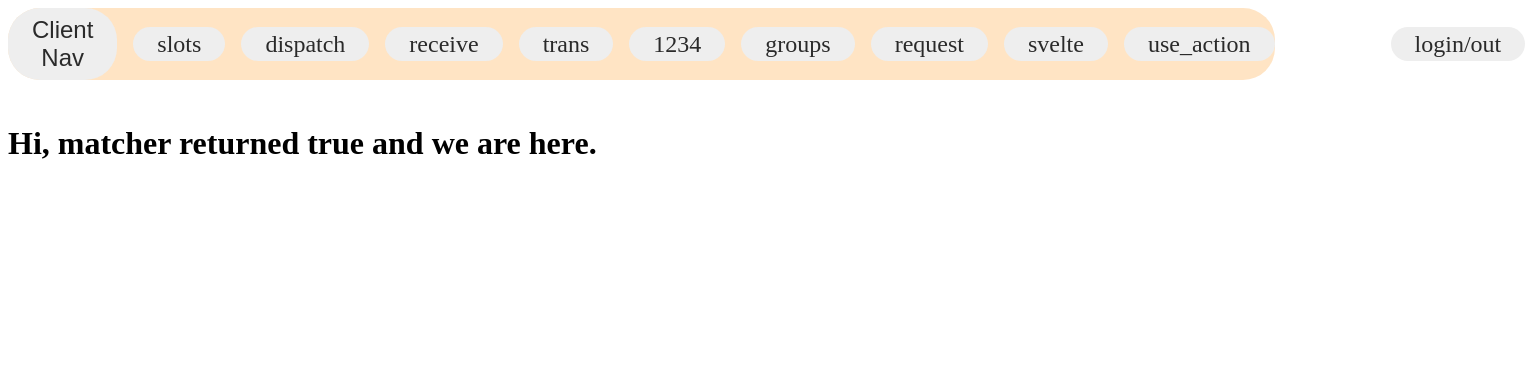
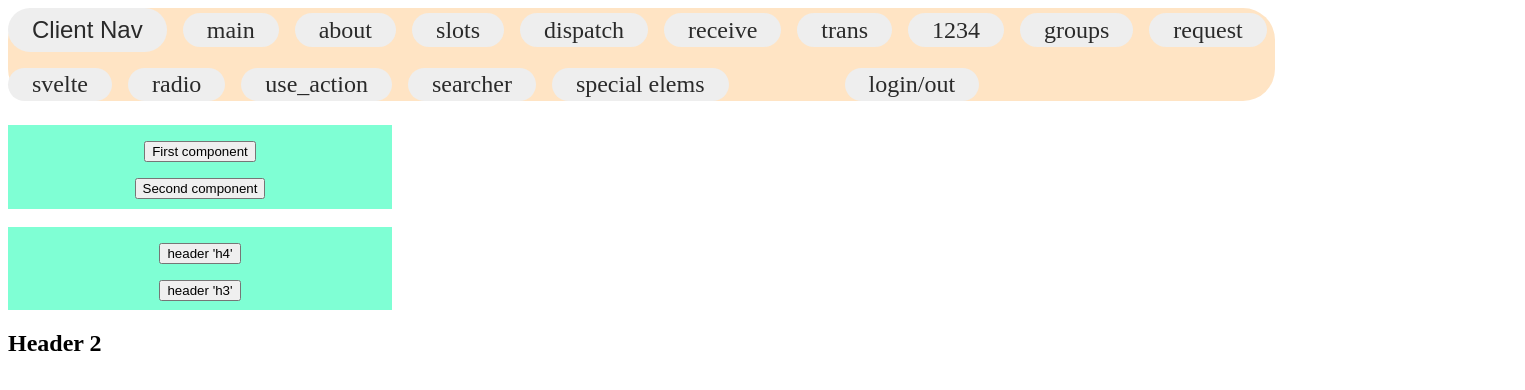
Before and after one commit to Waldemar-00/Svelte-Sveltekit, a SvelteKit app: page /special in a window 1280 px wide. Shown: the top 390 px of the page, 1525 px wide, since content can reach past the window. Built offline with nearby package versions, Linux system fonts and the light colour scheme.

Commit message:
svelte:component, svelte:element.

```diff
--- a/src/routes/+layout.svelte
+++ b/src/routes/+layout.svelte
@@ -16,8 +16,8 @@
 
 <nav style="--toggle:{toggle}; --pointer:{disabled}">
 	<button class="spred" on:click={toggleDisplay}>Client Nav</button>
-	<!-- <a href="/">main</a>
-	<a href="/about/?size=43">about</a> -->
+	<a href="/">main</a>
+	<a href="/about/?size=43">about</a>
 	<a href="/slots">slots</a>
 	<a href="/dispatch">dispatch</a>
 	<a href="/receive">receive</a>
@@ -26,9 +26,10 @@
 	<a href="/groups">groups</a>
 	<a href="/request">request</a>
 	<a href="/svelte">svelte</a>
-	<!-- <a href="/radio">radio</a> -->
+	<a href="/radio">radio</a>
 	<a href="/use_action">use_action</a>
-	<!-- <a href="/searcher">searcher</a> -->
+	<a href="/searcher">searcher</a>
+	<a href="/special">special elems</a>
 	<a href="/login" class="login">login/out</a>
 </nav>
 <slot></slot>
@@ -50,6 +51,7 @@
 	nav {
 		display: inline-flex;
 		align-items: center;
+		flex-wrap: wrap;
 		gap: 1rem;
 		position: relative;
 		left: 0;
--- a/src/routes/slots/nameslots/+page.svelte
+++ b/src/routes/slots/nameslots/+page.svelte
@@ -24,7 +24,7 @@
 	<h2 slot="footer" let:footer>{footer}</h2>
 </ContentPattern>
 <!--How it does work???????????????????-->
-<ul>
+<!-- <ul>
 	{#each notes as note, index (self.crypto.randomUUID())}
 		<li>
 			{#if Array.isArray(note)}
@@ -36,8 +36,8 @@
 			{/if}
 		</li>
 	{/each}
-	<!--How it does work???????????????????-->
-</ul>
+</ul> -->
+<!--How it does work???????????????????-->
 
 <!-- {#if count > 0}
 	<h2>counting down... {count}</h2>
--- /dev/null
+++ b/src/routes/special/+page.svelte
@@ -0,0 +1,48 @@
+<script>
+	// @ts-nocheck
+
+	import FirstElem from './FirstElem.svelte';
+	import SecondElem from './SecondElem.svelte';
+	import { onMount, afterUpdate } from 'svelte';
+	let component;
+	function toggleComponent(num) {
+		num % 2 === 0 ? (component = SecondElem) : (component = FirstElem);
+	}
+	let tag = 'h2';
+	// let tag;
+	function toggleElement(num) {
+		num % 2 === 0 ? (tag = 'h3') : (tag = 'h4');
+	}
+	onMount(() => {
+		document.querySelector('h2').textContent = 'Header 2';
+	});
+	afterUpdate(() => {
+		if (tag === 'h3') document.querySelector('h3').textContent = 'Header 3';
+		if (tag === 'h4') document.querySelector('h4').textContent = 'Header 4';
+	});
+</script>
+
+<div>
+	<button on:click={() => toggleComponent(1)}>First component</button>
+	<button on:click={() => toggleComponent(2)}>Second component</button>
+</div>
+<svelte:component this={component} />
+<br />
+<div>
+	<button on:click={() => toggleElement(1)}>header 'h4'</button>
+	<button on:click={() => toggleElement(2)}>header 'h3'</button>
+</div>
+<svelte:element this={tag} />
+
+<style>
+	div {
+		display: flex;
+		flex-direction: column;
+		gap: 1rem;
+		align-items: center;
+		width: 20vw;
+		height: 4vw;
+		padding: 1rem 4rem;
+		background-color: aquamarine;
+	}
+</style>
--- /dev/null
+++ b/src/routes/special/FirstElem.svelte
@@ -0,0 +1 @@
+<h1>FIRST COMPONENT</h1>
--- /dev/null
+++ b/src/routes/special/SecondElem.svelte
@@ -0,0 +1 @@
+<h1>SECOND COMPONENT</h1>
```
